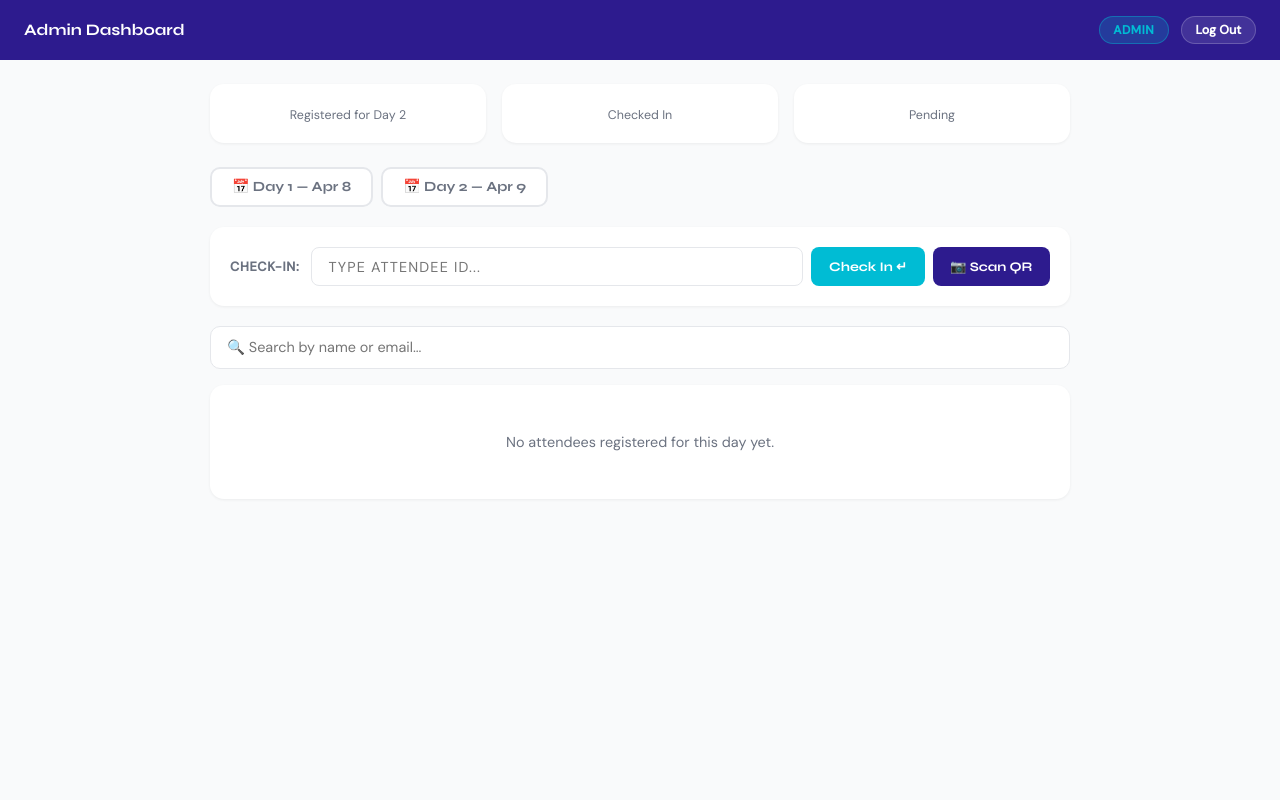
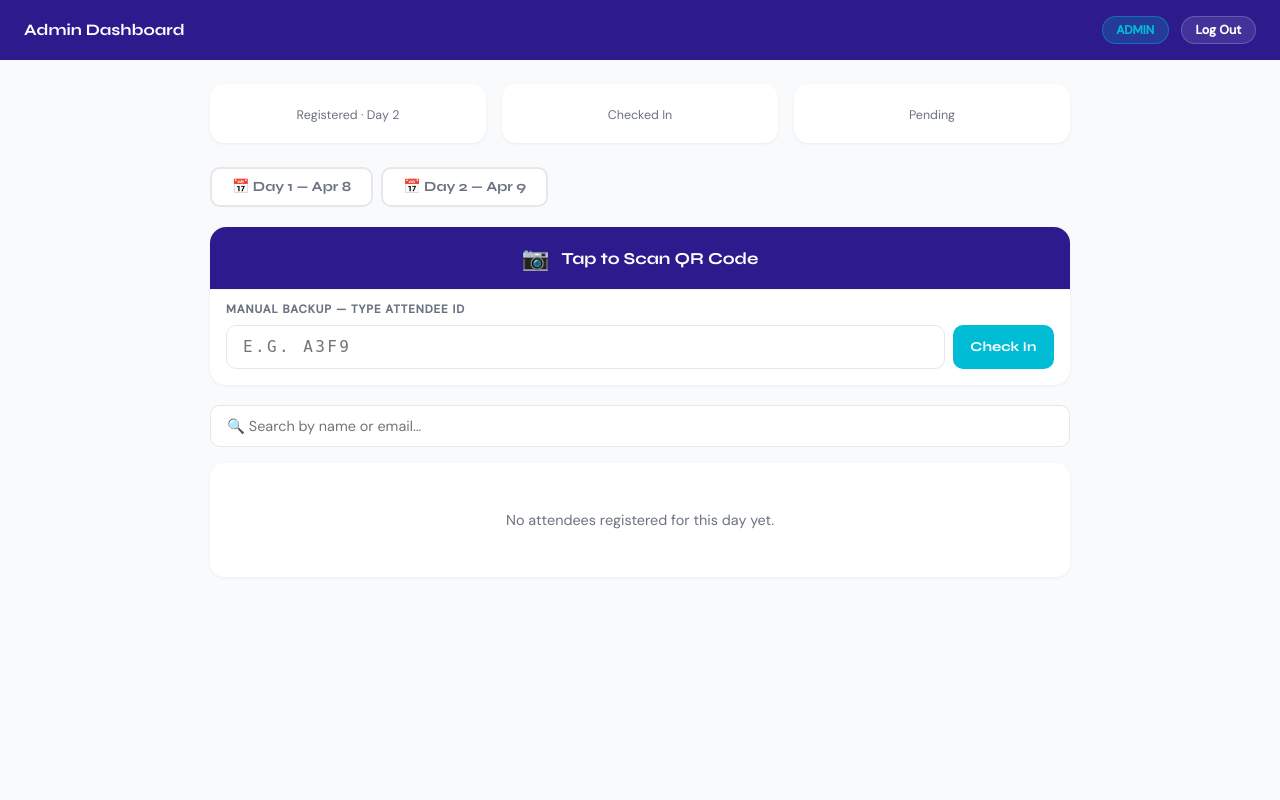
Before and after one commit to p-louis17/AI_Impact_conference, a FastAPI app: template templates/admin.html in a window 1280 px wide. Run offline with FastAPI, Linux system fonts and the light colour scheme; the template is opened without the code that fills it, so the values that code supplies are empty; some libraries are stand-ins or nearby versions.

Commit message:
Qr code scanner

```diff
--- a/templates/admin.html
+++ b/templates/admin.html
@@ -6,6 +6,8 @@
   <title>Admin — {{ conf.name }}</title>
   <link rel="preconnect" href="https://fonts.googleapis.com">
   <link href="https://fonts.googleapis.com/css2?family=Syne:wght@400;600;700;800&family=DM+Sans:wght@300;400;500&display=swap" rel="stylesheet">
+  <!-- html5-qrcode: battle-tested, works on iOS Safari + Android Chrome on HTTPS -->
+  <script src="https://unpkg.com/html5-qrcode@2.3.8/html5-qrcode.min.js"></script>
   <style>
     *, *::before, *::after { box-sizing: border-box; margin: 0; padding: 0; }
     :root {
@@ -14,6 +16,7 @@
       --gray-50: #f9fafb; --gray-100: #f3f4f6;
       --gray-200: #e5e7eb; --gray-500: #6b7280; --gray-700: #374151;
       --green: #10b981; --green-light: #ecfdf5;
+      --red: #ef4444; --red-light: #fef2f2;
     }
     body { font-family: 'DM Sans', sans-serif; background: var(--gray-50); min-height: 100vh; }
 
@@ -25,18 +28,8 @@
     .topbar-left h1 { font-family: 'Syne', sans-serif; font-size: 1rem; font-weight: 700; }
     .topbar-left p { font-size: 0.78rem; opacity: 0.6; margin-top: 0.1rem; }
     .topbar-right { display: flex; align-items: center; gap: 0.75rem; }
-    .topbar-badge {
-      background: rgba(0,188,212,0.2); border: 1px solid rgba(0,188,212,0.4);
-      color: var(--teal); font-size: 0.75rem; font-weight: 700;
-      padding: 0.3rem 0.85rem; border-radius: 100px; letter-spacing: 0.05em;
-    }
-    .logout-btn {
-      background: rgba(255,255,255,0.1); border: 1px solid rgba(255,255,255,0.2);
-      color: white; font-size: 0.78rem; font-weight: 600;
-      padding: 0.3rem 0.85rem; border-radius: 100px; cursor: pointer;
-      text-decoration: none; transition: background 0.2s;
-    }
-    .logout-btn:hover { background: rgba(255,255,255,0.2); }
+    .topbar-badge { background: rgba(0,188,212,0.2); border: 1px solid rgba(0,188,212,0.4); color: var(--teal); font-size: 0.75rem; font-weight: 700; padding: 0.3rem 0.85rem; border-radius: 100px; }
+    .logout-btn { background: rgba(255,255,255,0.1); border: 1px solid rgba(255,255,255,0.2); color: white; font-size: 0.78rem; font-weight: 600; padding: 0.3rem 0.85rem; border-radius: 100px; cursor: pointer; text-decoration: none; }
 
     .content { max-width: 900px; margin: 0 auto; padding: 1.5rem 1.25rem; }
 
@@ -44,77 +37,73 @@
     .stat-card { background: white; border-radius: 14px; padding: 1.25rem; box-shadow: 0 1px 3px rgba(0,0,0,0.06); text-align: center; }
     .stat-num { font-family: 'Syne', sans-serif; font-size: 2rem; font-weight: 800; color: var(--purple); }
     .stat-label { font-size: 0.78rem; color: var(--gray-500); margin-top: 0.2rem; }
-    .progress-wrap { margin-top: 0.75rem; }
-    .progress-bar { height: 6px; background: var(--gray-200); border-radius: 100px; overflow: hidden; }
-    .progress-fill { height: 100%; background: linear-gradient(90deg, var(--teal), var(--teal-dark)); border-radius: 100px; transition: width 0.5s ease; }
+    .progress-bar { height: 6px; background: var(--gray-200); border-radius: 100px; overflow: hidden; margin-top: 0.75rem; }
+    .progress-fill { height: 100%; background: linear-gradient(90deg, var(--teal), var(--teal-dark)); border-radius: 100px; }
     .progress-label { font-size: 0.72rem; color: var(--gray-500); margin-top: 0.3rem; text-align: right; }
 
     .tabs { display: flex; gap: 0.5rem; margin-bottom: 1.25rem; }
-    .tab {
-      padding: 0.6rem 1.25rem; border-radius: 10px;
-      font-family: 'Syne', sans-serif; font-size: 0.875rem; font-weight: 700;
-      text-decoration: none; border: 2px solid var(--gray-200); color: var(--gray-500); background: white; transition: all 0.2s;
-    }
+    .tab { padding: 0.6rem 1.25rem; border-radius: 10px; font-family: 'Syne', sans-serif; font-size: 0.875rem; font-weight: 700; text-decoration: none; border: 2px solid var(--gray-200); color: var(--gray-500); background: white; transition: all 0.2s; }
     .tab.active { background: var(--purple); color: white; border-color: var(--purple); }
 
-    /* Scan box */
-    .scan-box {
-      background: white; border-radius: 14px; padding: 1.25rem;
-      box-shadow: 0 1px 3px rgba(0,0,0,0.06); margin-bottom: 1.25rem;
+    /* ── Scan card ── */
+    .scan-card { background: white; border-radius: 16px; box-shadow: 0 1px 3px rgba(0,0,0,0.06); margin-bottom: 1.25rem; overflow: hidden; }
+
+    /* Big scan button */
+    .scan-trigger {
+      display: flex; align-items: center; justify-content: center; gap: 0.75rem;
+      width: 100%; padding: 1.1rem 1.5rem;
+      background: var(--purple); color: white; border: none;
+      font-family: 'Syne', sans-serif; font-size: 1.05rem; font-weight: 700;
+      cursor: pointer; transition: background 0.2s;
     }
-    .scan-row { display: flex; gap: 0.75rem; align-items: center; flex-wrap: wrap; }
-    .scan-row label { font-size: 0.8rem; font-weight: 600; text-transform: uppercase; letter-spacing: 0.05em; color: var(--gray-500); white-space: nowrap; }
-    .scan-inputs { display: flex; gap: 0.5rem; flex: 1; flex-wrap: wrap; }
-    .scan-inputs input {
-      flex: 1; min-width: 130px; padding: 0.6rem 1rem;
-      border: 1.5px solid var(--gray-200); border-radius: 8px;
-      font-size: 0.9rem; outline: none; font-family: 'DM Sans', sans-serif;
-      text-transform: uppercase; letter-spacing: 0.08em;
+    .scan-trigger:hover { background: var(--purple-light); }
+    .scan-trigger.active { background: #1a0f5c; }
+    .scan-icon { font-size: 1.4rem; }
+
+    /* Camera area */
+    #qr-reader-wrap { display: none; padding: 1rem 1rem 0; }
+    #qr-reader { width: 100%; border-radius: 12px; overflow: hidden; }
+    /* Override html5-qrcode default styles */
+    #qr-reader video { border-radius: 10px !important; }
+    #qr-reader__scan_region { border-radius: 10px; }
+    #qr-reader__header_message { display: none !important; }
+    #qr-reader__dashboard_section_csr button {
+      background: var(--teal) !important; color: white !important;
+      border: none !important; border-radius: 8px !important;
+      padding: 0.5rem 1.25rem !important; font-family: 'Syne', sans-serif !important;
+      font-weight: 700 !important; cursor: pointer !important;
     }
-    .scan-inputs input:focus { border-color: var(--purple); }
-    .scan-btn {
-      padding: 0.6rem 1.1rem; background: var(--teal); color: white;
-      border: none; border-radius: 8px; font-family: 'Syne', sans-serif;
-      font-weight: 700; font-size: 0.82rem; cursor: pointer; transition: background 0.2s; white-space: nowrap;
-    }
-    .scan-btn:hover { background: var(--teal-dark); }
-    .camera-btn {
-      padding: 0.6rem 1.1rem; background: var(--purple); color: white;
-      border: none; border-radius: 8px; font-family: 'Syne', sans-serif;
-      font-weight: 700; font-size: 0.82rem; cursor: pointer; transition: background 0.2s; white-space: nowrap;
-    }
-    .camera-btn:hover { background: var(--purple-light); }
+    #qr-reader__dashboard_section_fsr { display: none !important; }
+    #qr-reader__camera_selection { width: 100% !important; margin-bottom: 0.5rem !important; border-radius: 8px !important; border: 1.5px solid var(--gray-200) !important; padding: 0.4rem !important; }
 
+    /* Result toast */
     #scan-result {
-      margin-top: 0.75rem; padding: 0.6rem 1rem; border-radius: 8px;
-      font-size: 0.875rem; font-weight: 500; display: none;
+      margin: 0.75rem 1rem; padding: 0.85rem 1rem;
+      border-radius: 10px; font-size: 0.9rem; font-weight: 600;
+      display: none; text-align: center;
     }
     #scan-result.success { background: var(--green-light); color: var(--green); display: block; }
-    #scan-result.error { background: #fef2f2; color: #ef4444; display: block; }
+    #scan-result.error   { background: var(--red-light);   color: var(--red);   display: block; }
 
-    /* Camera */
-    #camera-container { margin-top: 1rem; }
-    .camera-wrap { position: relative; max-width: 320px; margin: 0 auto; }
-    #camera-video { width: 100%; border-radius: 12px; background: #000; display: block; }
-    .camera-overlay {
-      position: absolute; inset: 0; display: flex; align-items: center; justify-content: center; pointer-events: none;
+    /* Manual fallback */
+    .manual-section { padding: 0.75rem 1rem 1rem; border-top: 1px solid var(--gray-100); }
+    .manual-label { font-size: 0.72rem; font-weight: 700; text-transform: uppercase; letter-spacing: 0.08em; color: var(--gray-500); margin-bottom: 0.5rem; display: block; }
+    .manual-row { display: flex; gap: 0.5rem; }
+    .manual-input {
+      flex: 1; padding: 0.7rem 1rem; border: 1.5px solid var(--gray-200); border-radius: 10px;
+      font-size: 1rem; font-family: monospace; letter-spacing: 0.15em;
+      text-transform: uppercase; outline: none;
     }
-    .camera-target {
-      width: 200px; height: 200px; border: 3px solid var(--teal); border-radius: 12px;
-      box-shadow: 0 0 0 9999px rgba(0,0,0,0.4);
+    .manual-input:focus { border-color: var(--purple); }
+    .manual-btn {
+      padding: 0.7rem 1.1rem; background: var(--teal); color: white;
+      border: none; border-radius: 10px; font-family: 'Syne', sans-serif;
+      font-weight: 700; font-size: 0.85rem; cursor: pointer; white-space: nowrap;
     }
-    .camera-hint { text-align: center; font-size: 0.8rem; color: var(--gray-500); margin-top: 0.6rem; }
-    .camera-close {
-      display: block; margin: 0.6rem auto 0; padding: 0.45rem 1.25rem;
-      border: 1.5px solid var(--gray-200); border-radius: 8px; background: white;
-      font-size: 0.82rem; cursor: pointer; color: var(--gray-500);
-    }
+    .manual-btn:hover { background: var(--teal-dark); }
 
-    .search-input {
-      width: 100%; padding: 0.7rem 1rem; border: 1.5px solid var(--gray-200);
-      border-radius: 10px; font-size: 0.9rem; outline: none; margin-bottom: 1rem;
-      font-family: 'DM Sans', sans-serif;
-    }
+    /* Search + table */
+    .search-input { width: 100%; padding: 0.7rem 1rem; border: 1.5px solid var(--gray-200); border-radius: 10px; font-size: 0.9rem; outline: none; margin-bottom: 1rem; font-family: 'DM Sans', sans-serif; }
     .search-input:focus { border-color: var(--purple); }
 
     .table-wrap { background: white; border-radius: 14px; box-shadow: 0 1px 3px rgba(0,0,0,0.06); overflow: hidden; }
@@ -124,24 +113,19 @@
     td { padding: 0.9rem 1rem; font-size: 0.875rem; color: var(--gray-700); border-bottom: 1px solid var(--gray-100); vertical-align: middle; }
     tr:last-child td { border-bottom: none; }
     tr:hover td { background: var(--gray-50); }
-
     .attendee-name { font-weight: 600; color: #111827; }
-    .attendee-id { font-family: monospace; font-size: 0.8rem; background: var(--gray-100); padding: 0.15rem 0.5rem; border-radius: 4px; color: var(--purple); }
-
+    .attendee-id { font-family: monospace; font-size: 0.82rem; background: var(--gray-100); padding: 0.15rem 0.5rem; border-radius: 4px; color: var(--purple); letter-spacing: 0.1em; }
     .badge { display: inline-flex; align-items: center; gap: 0.3rem; padding: 0.25rem 0.7rem; border-radius: 100px; font-size: 0.75rem; font-weight: 600; }
     .badge-in { background: var(--green-light); color: var(--green); }
     .badge-out { background: var(--gray-100); color: var(--gray-500); }
-
-    .btn-checkin { padding: 0.4rem 0.9rem; border: none; border-radius: 7px; font-family: 'DM Sans', sans-serif; font-size: 0.8rem; font-weight: 600; cursor: pointer; transition: all 0.2s; }
+    .btn-checkin { padding: 0.4rem 0.9rem; border: none; border-radius: 7px; font-family: 'DM Sans', sans-serif; font-size: 0.8rem; font-weight: 600; cursor: pointer; }
     .btn-checkin-in { background: var(--green); color: white; }
     .btn-checkin-out { background: var(--gray-200); color: var(--gray-700); }
-    .btn-checkin:hover { opacity: 0.85; }
-
     .empty { text-align: center; padding: 3rem; color: var(--gray-500); font-size: 0.9rem; }
 
     @media (max-width: 600px) {
       .stats { grid-template-columns: 1fr 1fr; }
-      th:nth-child(3), td:nth-child(3) { display: none; }
+      th:nth-child(2), td:nth-child(2) { display: none; }
     }
   </style>
 </head>
@@ -163,7 +147,7 @@
   <div class="stats">
     <div class="stat-card">
       <div class="stat-num">{{ total }}</div>
-      <div class="stat-label">Registered for {{ "Day 1" if active_day == "day1" else "Day 2" }}</div>
+      <div class="stat-label">Registered · {{ "Day 1" if active_day == "day1" else "Day 2" }}</div>
     </div>
     <div class="stat-card">
       <div class="stat-num">{{ checked_in }}</div>
@@ -173,12 +157,8 @@
       <div class="stat-num">{{ total - checked_in }}</div>
       <div class="stat-label">Pending</div>
       {% if total > 0 %}
-      <div class="progress-wrap">
-        <div class="progress-bar">
-          <div class="progress-fill" style="width: {{ (checked_in / total * 100)|int }}%"></div>
-        </div>
-        <div class="progress-label">{{ (checked_in / total * 100)|int }}%</div>
-      </div>
+      <div class="progress-bar"><div class="progress-fill" style="width:{{ (checked_in / total * 100)|int }}%"></div></div>
+      <div class="progress-label">{{ (checked_in / total * 100)|int }}%</div>
       {% endif %}
     </div>
   </div>
@@ -188,27 +168,25 @@
     <a href="/admin?day=day2" class="tab {{ 'active' if active_day == 'day2' }}">📅 Day 2 — Apr 9</a>
   </div>
 
-  <!-- Scan box -->
-  <div class="scan-box">
-    <div class="scan-row">
-      <label>Check-In:</label>
-      <div class="scan-inputs">
-        <input type="text" id="scan-id" placeholder="Type attendee ID..." maxlength="8" />
-        <button class="scan-btn" onclick="doScan()">Check In ↵</button>
-        <button class="camera-btn" onclick="toggleCamera()">📷 Scan QR</button>
-      </div>
+  <!-- Scan card -->
+  <div class="scan-card">
+    <button class="scan-trigger" id="scan-toggle-btn" onclick="toggleScanner()">
+      <span class="scan-icon">📷</span>
+      <span id="scan-btn-label">Tap to Scan QR Code</span>
+    </button>
+
+    <div id="qr-reader-wrap">
+      <div id="qr-reader"></div>
     </div>
 
     <div id="scan-result"></div>
 
-    <div id="camera-container" style="display:none;">
-      <div class="camera-wrap">
-        <video id="camera-video" playsinline autoplay muted></video>
-        <canvas id="camera-canvas" style="display:none;"></canvas>
-        <div class="camera-overlay"><div class="camera-target"></div></div>
+    <div class="manual-section">
+      <span class="manual-label">Manual backup — type attendee ID</span>
+      <div class="manual-row">
+        <input class="manual-input" type="text" id="manual-id" placeholder="e.g. A3F9" maxlength="8" autocomplete="off" autocorrect="off" spellcheck="false" />
+        <button class="manual-btn" onclick="checkInById()">Check In</button>
       </div>
-      <p class="camera-hint">Point at attendee's QR code — auto-detects</p>
-      <button class="camera-close" onclick="stopCamera()">✕ Close Camera</button>
     </div>
   </div>
 
@@ -258,120 +236,180 @@
 
 </div>
 
-<!-- jsQR for camera scanning -->
-<script src="https://cdnjs.cloudflare.com/ajax/libs/jsqr/1.4.0/jsQR.min.js"></script>
 <script>
   const ACTIVE_DAY = '{{ active_day }}';
-  let cameraStream = null;
-  let scanLoop = null;
+  let html5QrCode = null;
+  let scannerRunning = false;
+  let lastScannedId = null;
+  let lastScannedTime = 0;
 
-  // ── Manual ID check-in ──
+  // ── Scanner toggle ──────────────────────────────────────────────────────
+  async function toggleScanner() {
+    if (scannerRunning) {
+      await stopScanner();
+    } else {
+      await startScanner();
+    }
+  }
+
+  async function startScanner() {
+    const wrap = document.getElementById('qr-reader-wrap');
+    const btn = document.getElementById('scan-toggle-btn');
+    const label = document.getElementById('scan-btn-label');
+
+    wrap.style.display = 'block';
+    label.textContent = 'Stop Scanner';
+    btn.classList.add('active');
+    clearResult();
+
+    html5QrCode = new Html5Qrcode("qr-reader");
+
+    try {
+      await html5QrCode.start(
+        { facingMode: "environment" },   // rear camera
+        {
+          fps: 10,
+          qrbox: { width: 220, height: 220 },
+          aspectRatio: 1.0,
+          disableFlip: false,
+        },
+        onQrSuccess,
+        onQrError   // silent — fires every frame when no QR found
+      );
+      scannerRunning = true;
+    } catch (err) {
+      wrap.style.display = 'none';
+      label.textContent = 'Tap to Scan QR Code';
+      btn.classList.remove('active');
+      showResult('❌ Camera unavailable. Use manual ID below.', false);
+    }
+  }
+
+  async function stopScanner() {
+    const wrap = document.getElementById('qr-reader-wrap');
+    const btn = document.getElementById('scan-toggle-btn');
+    const label = document.getElementById('scan-btn-label');
+
+    if (html5QrCode && scannerRunning) {
+      try { await html5QrCode.stop(); } catch(e) {}
+      html5QrCode = null;
+    }
+    scannerRunning = false;
+    wrap.style.display = 'none';
+    label.textContent = 'Tap to Scan QR Code';
+    btn.classList.remove('active');
+  }
+
+  // ── QR decode callbacks ─────────────────────────────────────────────────
+  async function onQrSuccess(decodedText) {
+    const id = decodedText.trim().toUpperCase();
+    const now = Date.now();
+
+    // Debounce: ignore same QR within 4 seconds
+    if (id === lastScannedId && now - lastScannedTime < 4000) return;
+    lastScannedId = id;
+    lastScannedTime = now;
+
+    // Pause scanner while processing
+    if (html5QrCode && scannerRunning) {
+      try { await html5QrCode.pause(true); } catch(e) {}
+    }
+
+    await submitCheckIn(id);
+
+    // Resume after 3 seconds for next person
+    setTimeout(async () => {
+      if (html5QrCode && scannerRunning) {
+        try { html5QrCode.resume(); } catch(e) {}
+      }
+    }, 3000);
+  }
+
+  function onQrError(error) {
+    // Fires constantly when no QR in frame — intentionally silent
+  }
+
+  // ── Manual ID check-in ──────────────────────────────────────────────────
+  function checkInById() {
+    const id = document.getElementById('manual-id').value.trim().toUpperCase();
+    if (!id) return;
+    submitCheckIn(id);
+  }
+
+  document.getElementById('manual-id').addEventListener('keydown', e => {
+    if (e.key === 'Enter') checkInById();
+  });
+
+  // ── Core check-in API call ──────────────────────────────────────────────
+  async function submitCheckIn(id) {
+    const formData = new FormData();
+    formData.append('attendee_id', id);
+    formData.append('day', ACTIVE_DAY);
+
+    try {
+      const res = await fetch('/admin/scan', { method: 'POST', body: formData });
+      const data = await res.json();
+      showResult(data.message, data.success);
+
+      if (data.success) {
+        document.getElementById('manual-id').value = '';
+        // Update the table row live without a full reload
+        updateTableRow(id, data.name);
+      }
+    } catch (err) {
+      showResult('Network error — check your connection.', false);
+    }
+  }
+
+  // ── Live table update (no reload needed) ────────────────────────────────
+  function updateTableRow(id, name) {
+    const rows = document.querySelectorAll('#attendee-table tbody tr');
+    rows.forEach(row => {
+      const idCell = row.querySelector('.attendee-id');
+      if (idCell && idCell.textContent.trim() === id) {
+        const statusCell = row.children[3];
+        const actionCell = row.children[4];
+        statusCell.innerHTML = '<span class="badge badge-in">✓ Checked In</span>';
+        actionCell.innerHTML = `
+          <form method="POST" action="/admin/checkin/${id}?day=${ACTIVE_DAY}">
+            <button type="submit" class="btn-checkin btn-checkin-out">Undo</button>
+          </form>`;
+        row.style.transition = 'background 0.4s';
+        row.style.background = '#ecfdf5';
+        setTimeout(() => row.style.background = '', 1500);
+      }
+    });
+    // Update stat numbers
+    const checkedEl = document.querySelectorAll('.stat-num')[1];
+    const pendingEl = document.querySelectorAll('.stat-num')[2];
+    if (checkedEl && pendingEl) {
+      checkedEl.textContent = parseInt(checkedEl.textContent) + 1;
+      pendingEl.textContent = Math.max(0, parseInt(pendingEl.textContent) - 1);
+    }
+  }
+
+  // ── UI helpers ──────────────────────────────────────────────────────────
+  function showResult(message, success) {
+    const el = document.getElementById('scan-result');
+    el.textContent = message;
+    el.className = success ? 'success' : 'error';
+    if (success) {
+      setTimeout(() => el.className = el.style.display = '', 4000);
+    }
+  }
+
+  function clearResult() {
+    const el = document.getElementById('scan-result');
+    el.className = '';
+    el.textContent = '';
+  }
+
   function filterTable() {
     const q = document.getElementById('search').value.toLowerCase();
     document.querySelectorAll('#attendee-table tbody tr').forEach(row => {
       row.style.display = row.textContent.toLowerCase().includes(q) ? '' : 'none';
     });
   }
-
-  async function doScan(idOverride) {
-    const id = idOverride || document.getElementById('scan-id').value.trim();
-    const result = document.getElementById('scan-result');
-    if (!id) return;
-
-    const formData = new FormData();
-    formData.append('attendee_id', id);
-    formData.append('day', ACTIVE_DAY);
-
-    const res = await fetch('/admin/scan', { method: 'POST', body: formData });
-    const data = await res.json();
-
-    result.textContent = data.message;
-    result.className = data.success ? 'success' : 'error';
-
-    if (data.success) {
-      document.getElementById('scan-id').value = '';
-      stopCamera();
-      setTimeout(() => location.reload(), 1400);
-    }
-  }
-
-  document.getElementById('scan-id').addEventListener('keydown', e => {
-    if (e.key === 'Enter') doScan();
-  });
-
-  // ── Camera QR scanner ──
-  async function toggleCamera() {
-    const container = document.getElementById('camera-container');
-    if (container.style.display === 'none') {
-      await startCamera();
-    } else {
-      stopCamera();
-    }
-  }
-
-  async function startCamera() {
-    const container = document.getElementById('camera-container');
-    const video = document.getElementById('camera-video');
-    try {
-      cameraStream = await navigator.mediaDevices.getUserMedia({
-        video: { facingMode: 'environment', width: { ideal: 1280 }, height: { ideal: 720 } }
-      });
-      video.srcObject = cameraStream;
-      container.style.display = 'block';
-      requestAnimationFrame(scanFrame);
-    } catch (err) {
-      showResult('Camera access denied or unavailable. Use manual ID entry above.', false);
-    }
-  }
-
-  function stopCamera() {
-    if (cameraStream) {
-      cameraStream.getTracks().forEach(t => t.stop());
-      cameraStream = null;
-    }
-    if (scanLoop) { cancelAnimationFrame(scanLoop); scanLoop = null; }
-    document.getElementById('camera-container').style.display = 'none';
-    document.getElementById('camera-video').srcObject = null;
-  }
-
-  let lastScanned = null;
-  let lastScannedTime = 0;
-
-  function scanFrame() {
-    const video = document.getElementById('camera-video');
-    const canvas = document.getElementById('camera-canvas');
-
-    if (!cameraStream) return;
-
-    if (video.readyState === video.HAVE_ENOUGH_DATA) {
-      canvas.width = video.videoWidth;
-      canvas.height = video.videoHeight;
-      const ctx = canvas.getContext('2d');
-      ctx.drawImage(video, 0, 0, canvas.width, canvas.height);
-      const imageData = ctx.getImageData(0, 0, canvas.width, canvas.height);
-      const code = jsQR(imageData.data, imageData.width, imageData.height, {
-        inversionAttempts: 'dontInvert'
-      });
-
-      if (code) {
-        const now = Date.now();
-        // Debounce — don't re-scan same code within 3 seconds
-        if (code.data !== lastScanned || now - lastScannedTime > 3000) {
-          lastScanned = code.data;
-          lastScannedTime = now;
-          doScan(code.data.toUpperCase());
-        }
-      }
-    }
-
-    scanLoop = requestAnimationFrame(scanFrame);
-  }
-
-  function showResult(message, success) {
-    const result = document.getElementById('scan-result');
-    result.textContent = message;
-    result.className = success ? 'success' : 'error';
-  }
 </script>
 </body>
 </html>
```
